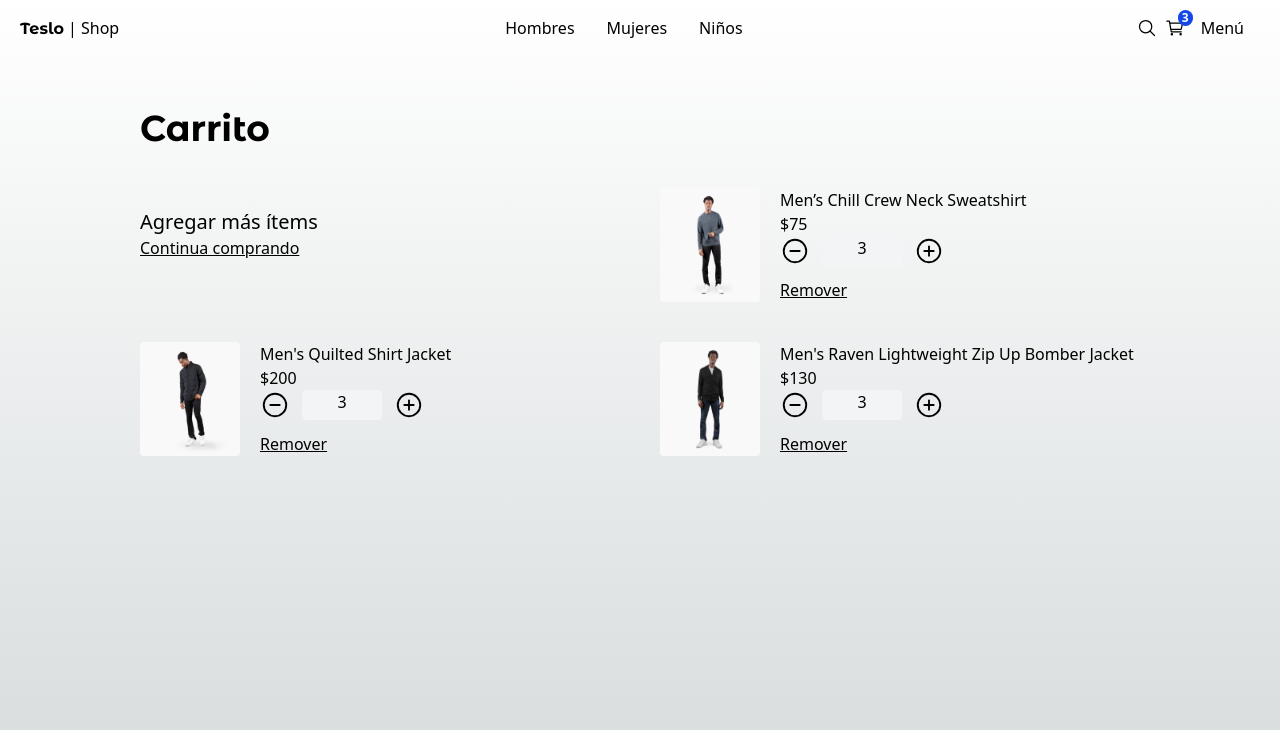
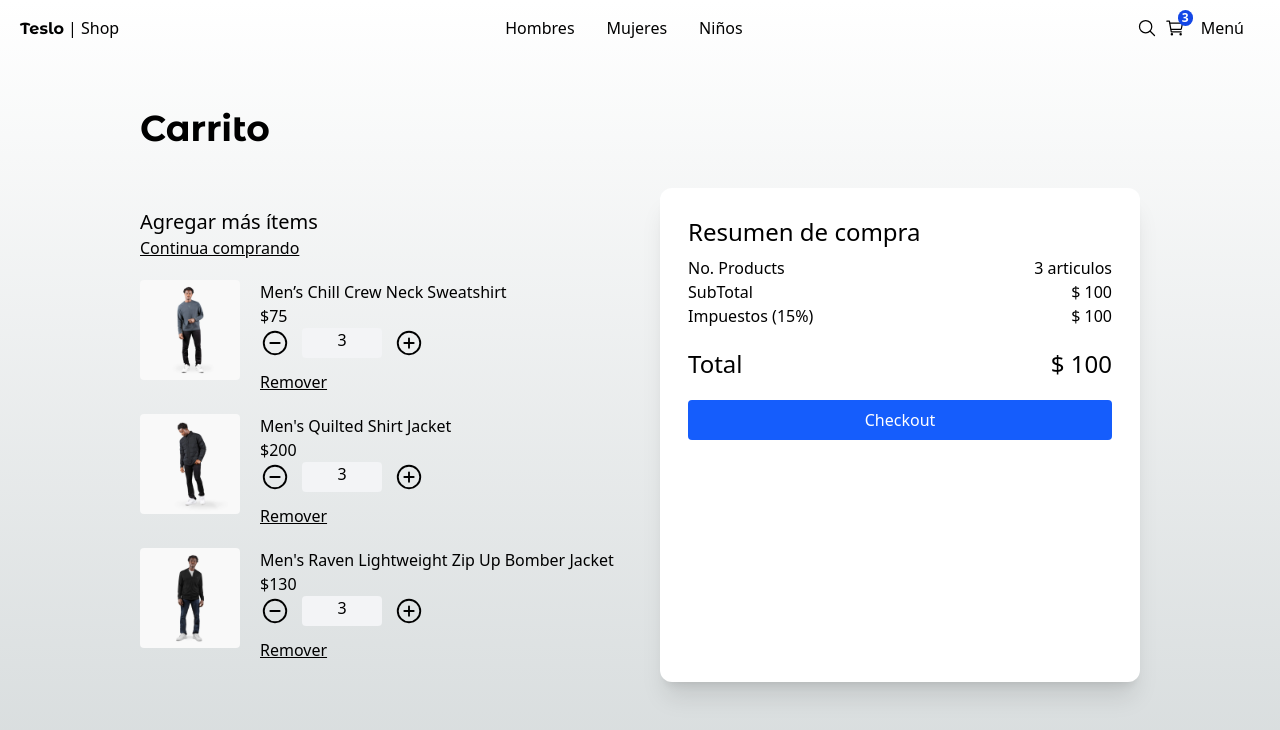
Before and after one commit to b4dow/tesloShop, a Next.js app: page /cart in a window 1280 px wide. Shown: the top 730 px of the page. Built offline with nearby package versions, Linux system fonts and the light colour scheme.

Commit message:
view add checkout shop

```diff
--- a/src/app/(shop)/cart/page.tsx
+++ b/src/app/(shop)/cart/page.tsx
@@ -21,16 +21,19 @@ export default function CartPage() {
             <Link href="/" className="underline mb-5 ">
               Continua comprando
             </Link>
-          </div>
 
             {/* Items */}
             {productsInCart.map((product) => (
-            <div key={product.slug} className="flex">
+              <div key={product.slug} className="flex mb-5">
                 <Image
                   src={`/products/${product.images[0]}`}
                   alt={product.title}
                   width={100}
                   height={100}
+                  style={{
+                    width: "100px",
+                    height: "100px",
+                  }}
                   className="mr-5 rounded"
                   unoptimized
                 />
@@ -42,7 +45,32 @@ export default function CartPage() {
                 </div>
               </div>
             ))}
-          {/* Checkout */}
+          </div>
+          {/* Checkout - Resumen de orden */}
+          <div className="bg-white rounded-xl shadow-xl p-7">
+            <h2 className="text-2xl mb-2">Resumen de compra</h2>
+            <div className="grid grid-cols-2">
+              <span>No. Products</span>
+              <span className="text-right">3 articulos</span>
+
+              <span>SubTotal</span>
+              <span className="text-right">$ 100</span>
+
+              <span>Impuestos (15%)</span>
+              <span className="text-right">$ 100</span>
+
+              <span className="text-2xl mt-5">Total</span>
+              <span className="mt-5 text-2xl text-right">$ 100</span>
+            </div>
+            <div className="mt-5 mb-2 w-full">
+              <Link
+                className="flex btn-primary justify-center"
+                href="/checkout/address"
+              >
+                Checkout
+              </Link>
+            </div>
+          </div>
         </div>
       </div>
     </div>
```
Lines whose indentation alone changed are shown as unchanged.
